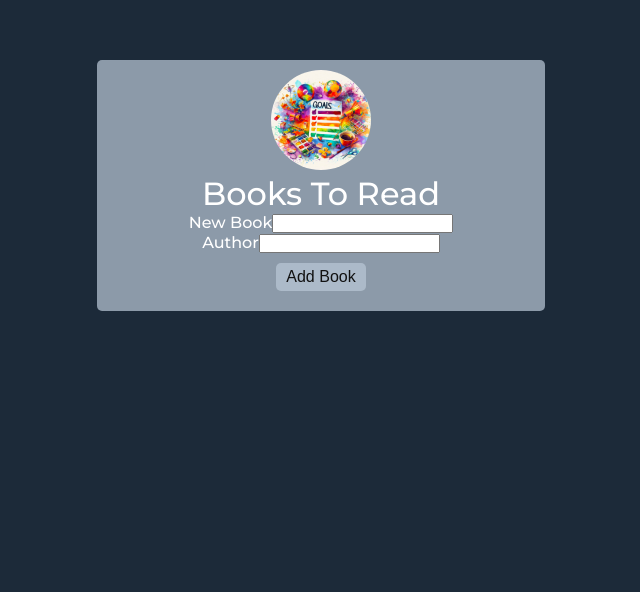
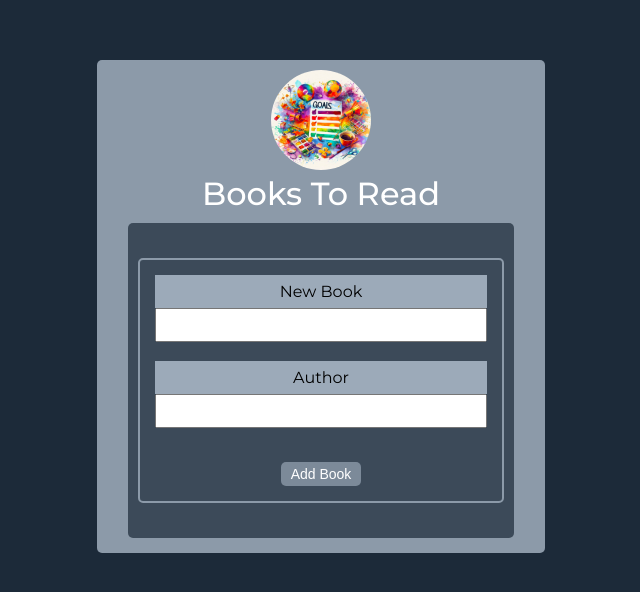
Before and after one commit to giacomo9999/react-and-ts_240103, a React (Vite) app: page / in a window 1280 px wide. Shown: the part 196-788 px from the top of the page, without its empty margins (319-959 px from the left). Built offline with nearby package versions, Linux system fonts and the light colour scheme.

Commit message:
Fixed styling.

```diff
--- a/src/App.tsx
+++ b/src/App.tsx
@@ -13,6 +13,7 @@ export type BookProps = {
 
 export default function App() {
   const [books, setBooks] = useState<BookProps[]>([]);
+
 
   function handleAddBook() {
     setBooks((prevBooks) => {
--- a/src/components/NewBook.tsx
+++ b/src/components/NewBook.tsx
@@ -10,18 +10,22 @@ export default function NewBook({ addBook }: NewBookProps) {
     console.log("NewBook.tsx handling submit...");
   }
   return (
-    <form>
-      <p>
-        <label htmlFor="book">New Book</label>
-        <input id="book" type="text" />
-      </p>
-      <p>
-        <label htmlFor="author">Author</label>
-        <input id="author" type="text" />
-      </p>
-      <p>
-        <button onClick={handleSubmit}>Add Book</button>
-      </p>
-    </form>
+    <div className="container-inner">
+      <form className="h-form">
+        <label className="h-label" htmlFor="book">
+          New Book
+        </label>
+        <input className="h-input" id="book" type="text" />
+        <br />
+        <label className="h-label" htmlFor="author">
+          Author
+        </label>
+        <input className="h-input" id="author" type="text" />
+        <br />
+        <button className="h-btn" onClick={handleSubmit}>
+          Add Book
+        </button>
+      </form>
+    </div>
   );
 }
--- a/src/index.css
+++ b/src/index.css
@@ -77,7 +77,7 @@ img {
 }
 
 .container-inner {
-  width: 75%;
+  width: 90%;
   margin: 10px auto 5px;
   background-color: #3c4a59;
   padding: 10px;
@@ -149,9 +149,8 @@ button:hover {
 /* Form (General Use)*/
 
 .h-form {
-  width: 50%;
+  width: 100%;
   margin: 25px auto;
-  border: 1px solid #acbac9;
   padding: 15px 15px 0 15px;
   box-sizing: border-box;
   border: 2px solid #8c9aa9;
@@ -182,11 +181,11 @@ button:hover {
   border: none;
   padding: 4px 10px;
   font-size: 14px;
-  font-family: "Oswald", sans-serif;
 }
 
 .h-form .h-btn:hover {
-  background-color: #405368;
+  background-color: #fff;
+  color: #111;
   cursor: pointer;
 }
 
```
